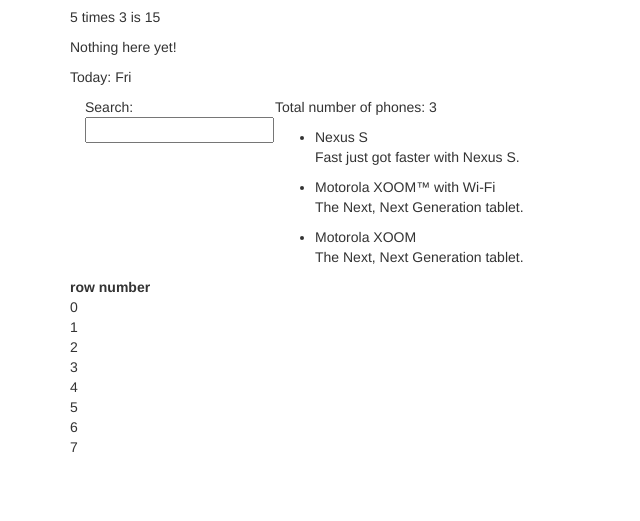
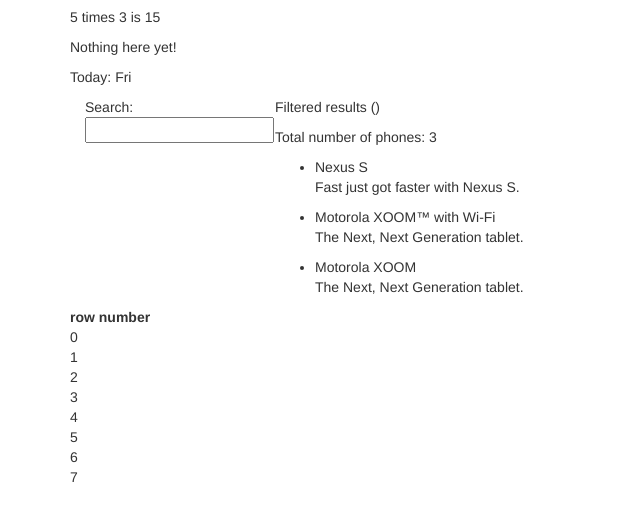
Before and after one commit to ikuwow/angularjs-prac, a website: page app/index.html in a window 1280 px wide. Shown: the part 119-640 px from the top of the page, without its empty margins (0-640 px from the left). Drawn offline with nearby package versions, Linux system fonts and the light colour scheme.

Commit message:
Add query string

```diff
--- a/app/index.html
+++ b/app/index.html
@@ -27,11 +27,13 @@
 
 <p>Today: {{ date }}</p>
 
+
 <div class="col-md-2">
     Search: <input ng-model="query">
 </div>
 
 <div class="col-md-10">
+  <p>Filtered results ({{query}})</p>
   <p>Total number of phones: {{ phones.length }}</p>
   <ul class="phones">
     <li ng-repeat="phone in phones | filter:query"> <!-- loop phones as phone -->
```
